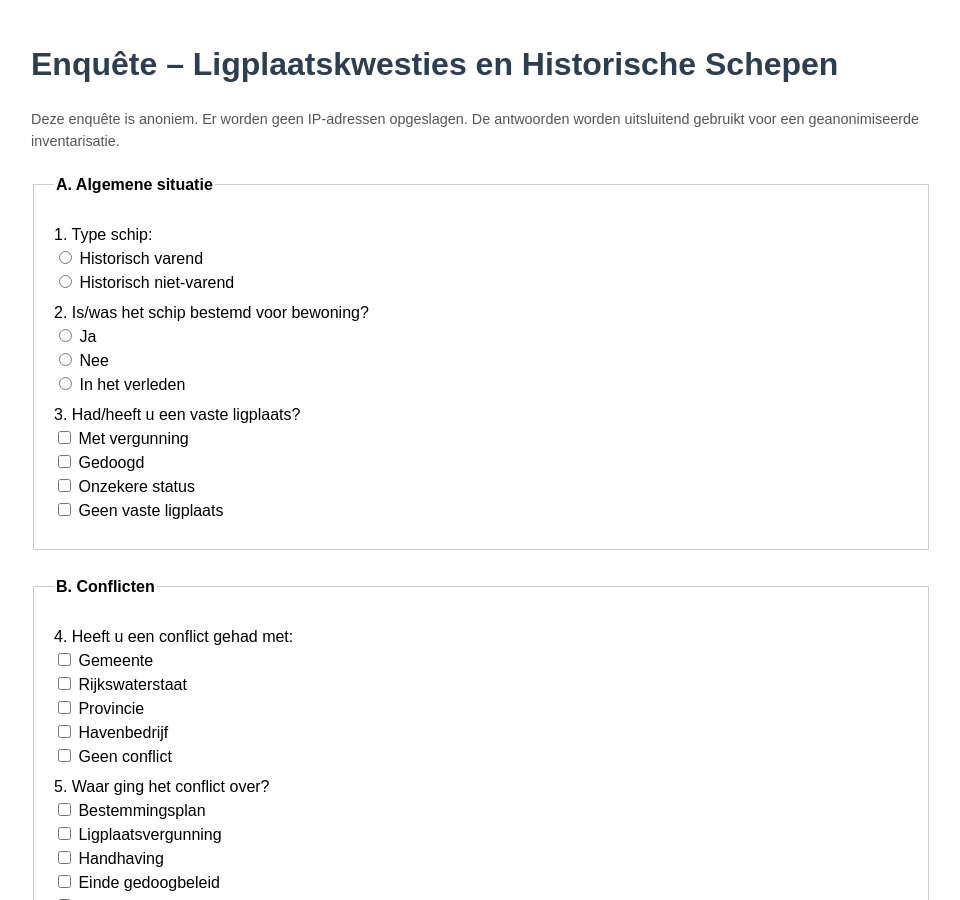
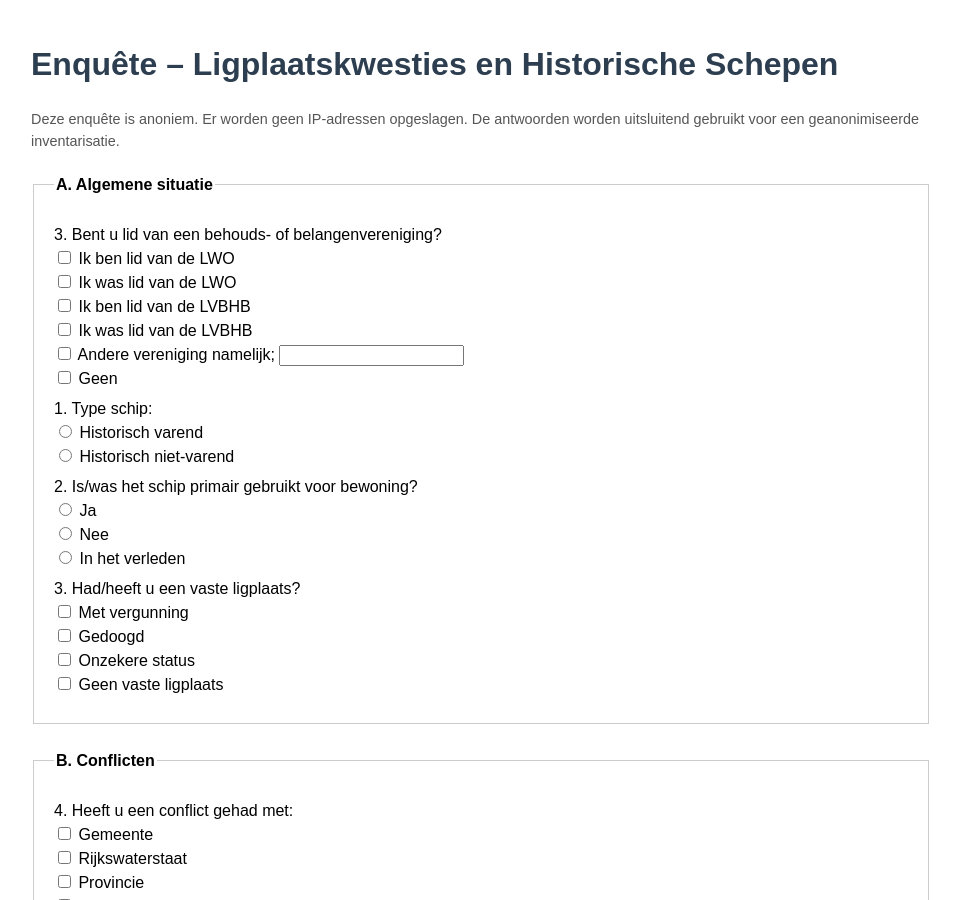
Before and after one commit to Klikblitser/VBBSKW, a Jekyll site: the page enquete.html, which Jekyll copies as it is, in a window 1280 px wide and 900 px high. Shown: the whole window, without its empty margins (159-1119 px from the left). Built offline with Jekyll 4.4.1, drawn with Linux system fonts in a browser that asks for light colours.

Commit message:
nieuwe pagina

```diff
--- a/enquete.html
+++ b/enquete.html
@@ -60,13 +60,23 @@ De antwoorden worden uitsluitend gebruikt voor een geanonimiseerde inventarisati
     <legend>A. Algemene situatie</legend>
 
     <label>
+        3. Bent u lid van een behouds- of belangenvereniging?<br>
+        <input type="checkbox" name="Vereniging" value="LWO"> Ik ben lid van de LWO<br>
+        <input type="checkbox" name="Vereniging" value="ExLWO"> Ik was lid van de LWO<br>
+        <input type="checkbox" name="Vereniging" value="LVBHB"> Ik ben lid van de LVBHB<br>
+        <input type="checkbox" name="Vereniging" value="ExLVBHB"> Ik was lid van de LVBHB<br>
+        <input type="checkbox" name="Vereniging" value="Andere"> Andere vereniging namelijk; <input type="text" name="Andere vereniging" value=""> <br>
+        <input type="checkbox" name="Vereniging" value="Geen"> Geen<br>
+    </label>
+
+    <label>
         1. Type schip:<br>
         <input type="radio" name="Type schip" value="Historisch varend"> Historisch varend<br>
         <input type="radio" name="Type schip" value="Historisch niet-varend"> Historisch niet-varend
     </label>
 
     <label>
-        2. Is/was het schip bestemd voor bewoning?<br>
+        2. Is/was het schip primair gebruikt voor bewoning?<br>
         <input type="radio" name="Bewoning" value="Ja"> Ja<br>
         <input type="radio" name="Bewoning" value="Nee"> Nee<br>
         <input type="radio" name="Bewoning" value="In het verleden"> In het verleden
```
